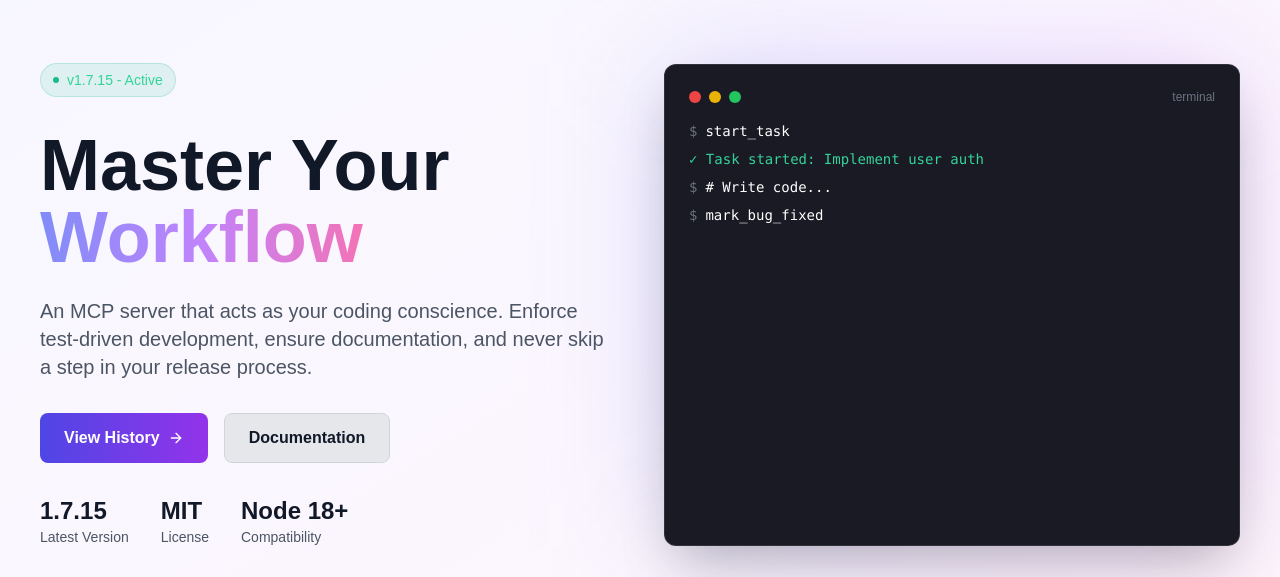
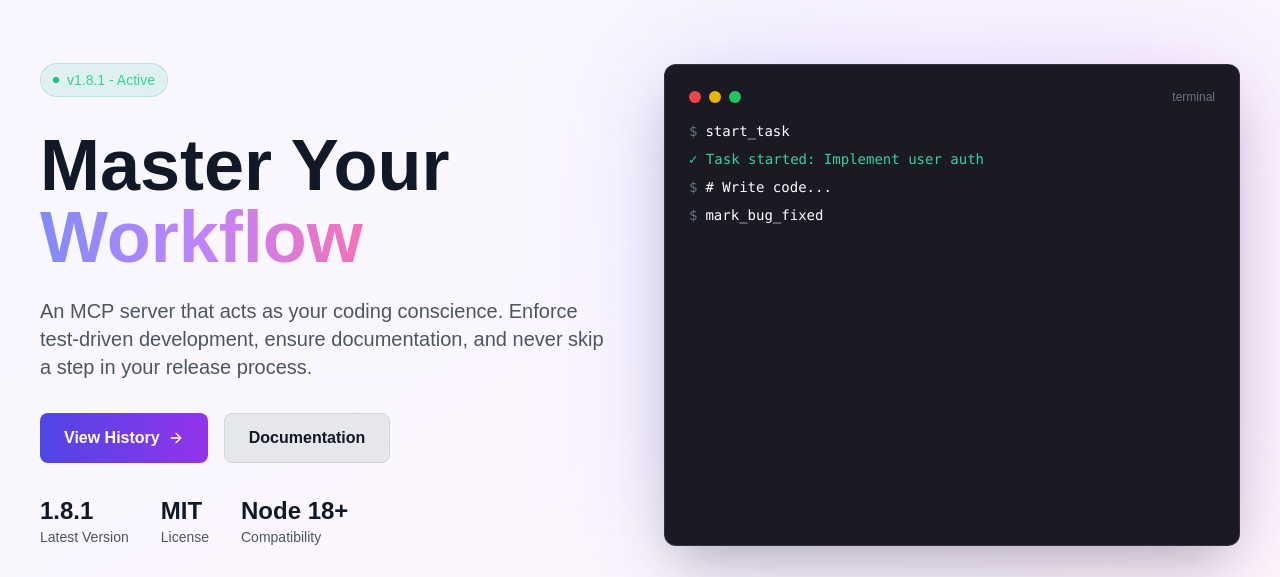
Before and after one commit to programinglive/dev-workflow, a Next.js app in the folder web/: page / in a window 1280 px wide. Shown: the part 127-704 px from the top of the page. Built offline with nearby package versions, Linux system fonts and the light colour scheme; no server answers.

Commit message:
fix(web): sync version badges with package metadata

```diff
--- a/web/app/docs/page.tsx
+++ b/web/app/docs/page.tsx
@@ -22,7 +22,7 @@ export default function DocsPage() {
                     </p>
 
                     <div className="bg-emerald-50 dark:bg-emerald-500/10 border border-emerald-200 dark:border-emerald-500/20 rounded-lg p-4 mb-8">
-                        <p className="text-emerald-700 dark:text-emerald-400 font-semibold">Version: 1.7.15</p>
+                        <p className="text-emerald-700 dark:text-emerald-400 font-semibold">Version: 1.8.1</p>
                     </div>
 
                     <h2 className="text-3xl font-bold mt-12 mb-6 text-gray-900 dark:text-white">Features</h2>
--- a/web/app/login/page.tsx
+++ b/web/app/login/page.tsx
@@ -5,6 +5,7 @@ import { useRouter } from 'next/navigation';
 import Image from 'next/image';
 import { Lock, User } from 'lucide-react';
 import { apiClient } from '@/lib/api-client';
+import { WEB_VERSION } from '@/lib/version';
 
 export default function LoginPage() {
     const [username, setUsername] = useState('');
@@ -73,7 +74,7 @@ export default function LoginPage() {
                         Sign in to access your workflow history
                     </p>
                     <p className="mt-1 text-xs text-gray-400 font-mono">
-                        v1.7.15
+                        v{WEB_VERSION}
                     </p>
                 </div>
 
--- a/web/components/Hero.tsx
+++ b/web/components/Hero.tsx
@@ -4,10 +4,10 @@ import Link from "next/link";
 import { ArrowRight } from "lucide-react";
 import Terminal from "./Terminal";
 import { useEffect, useState } from "react";
+import { WEB_VERSION } from "@/lib/version";
 
 export default function Hero() {
     const [downloads, setDownloads] = useState<number | null>(null);
-    const [version, setVersion] = useState<string | null>(null);
 
     useEffect(() => {
         // Fetch npm downloads directly from npm API
@@ -16,8 +16,6 @@ export default function Hero() {
             .then(data => setDownloads(data.downloads || 0))
             .catch(() => setDownloads(null));
 
-        // Version is hardcoded for static export
-        setVersion("1.7.15");
     }, []);
 
     const formatDownloads = (num: number) => {
@@ -35,7 +33,7 @@ export default function Hero() {
                     <div className="animate-fade-in-up" style={{ animationDelay: "0.1s" }}>
                         <div className="inline-flex items-center gap-2 px-3 py-1.5 rounded-full bg-emerald-500/10 border border-emerald-500/20 text-emerald-400 text-sm mb-8">
                             <span className="w-1.5 h-1.5 rounded-full bg-emerald-500 animate-pulse"></span>
-                            <span>v{version ?? "..."} - Active</span>
+                            <span>v{WEB_VERSION} - Active</span>
                         </div>
                     </div>
 
@@ -56,7 +54,7 @@ export default function Hero() {
                     </div>
                     <div className="flex flex-wrap gap-4 sm:gap-6 lg:gap-8 text-xs sm:text-sm animate-fade-in-up" style={{ animationDelay: "0.5s" }}>
                         <div>
-                            <div className="text-xl sm:text-2xl font-bold text-gray-900 dark:text-white">{version ?? "..."}</div>
+                            <div className="text-xl sm:text-2xl font-bold text-gray-900 dark:text-white">{WEB_VERSION}</div>
                             <div className="text-gray-600 dark:text-gray-500">Latest Version</div>
                         </div>
                         <div>
--- /dev/null
+++ b/web/lib/version.ts
@@ -0,0 +1,3 @@
+import pkg from "../package.json" assert { type: "json" };
+
+export const WEB_VERSION = pkg.version;
--- a/web/package.json
+++ b/web/package.json
@@ -1,6 +1,6 @@
 {
   "name": "web",
-  "version": "1.7.15",
+  "version": "1.8.1",
   "private": true,
   "type": "module",
   "scripts": {
```
